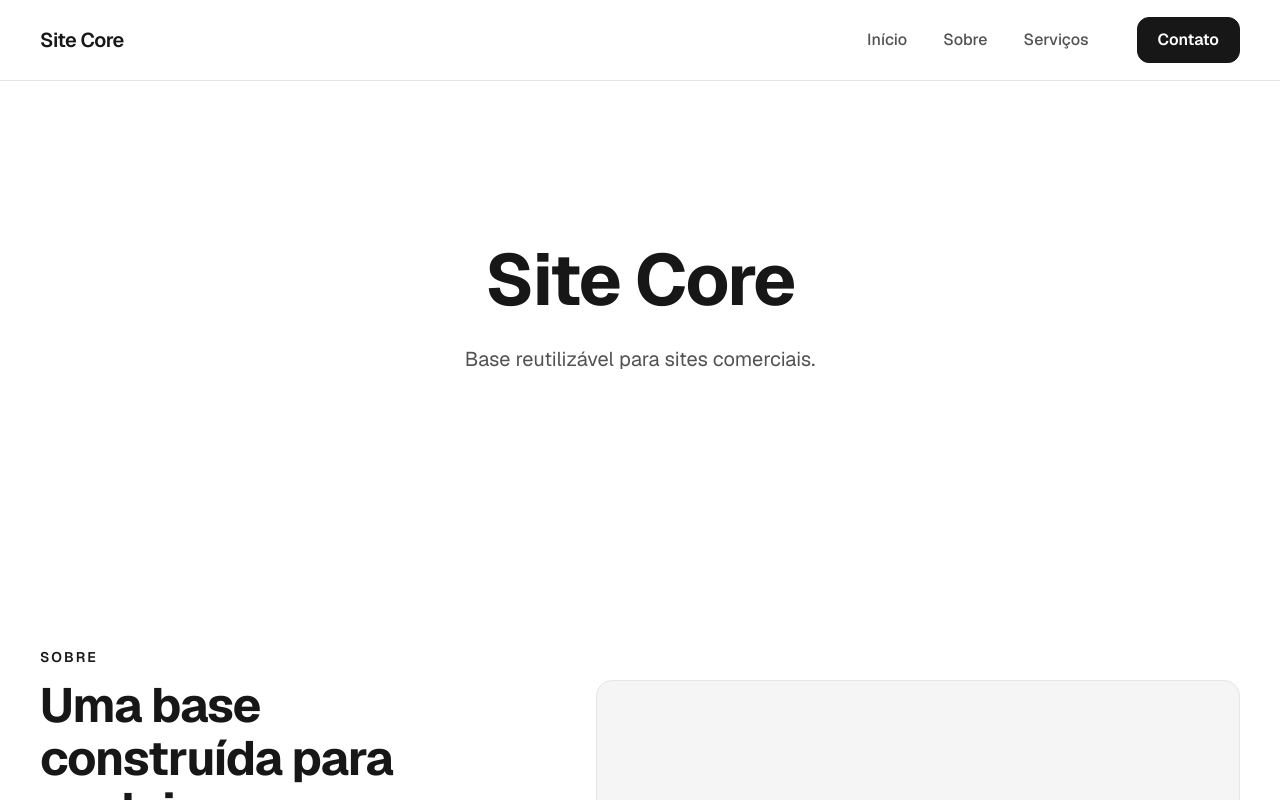
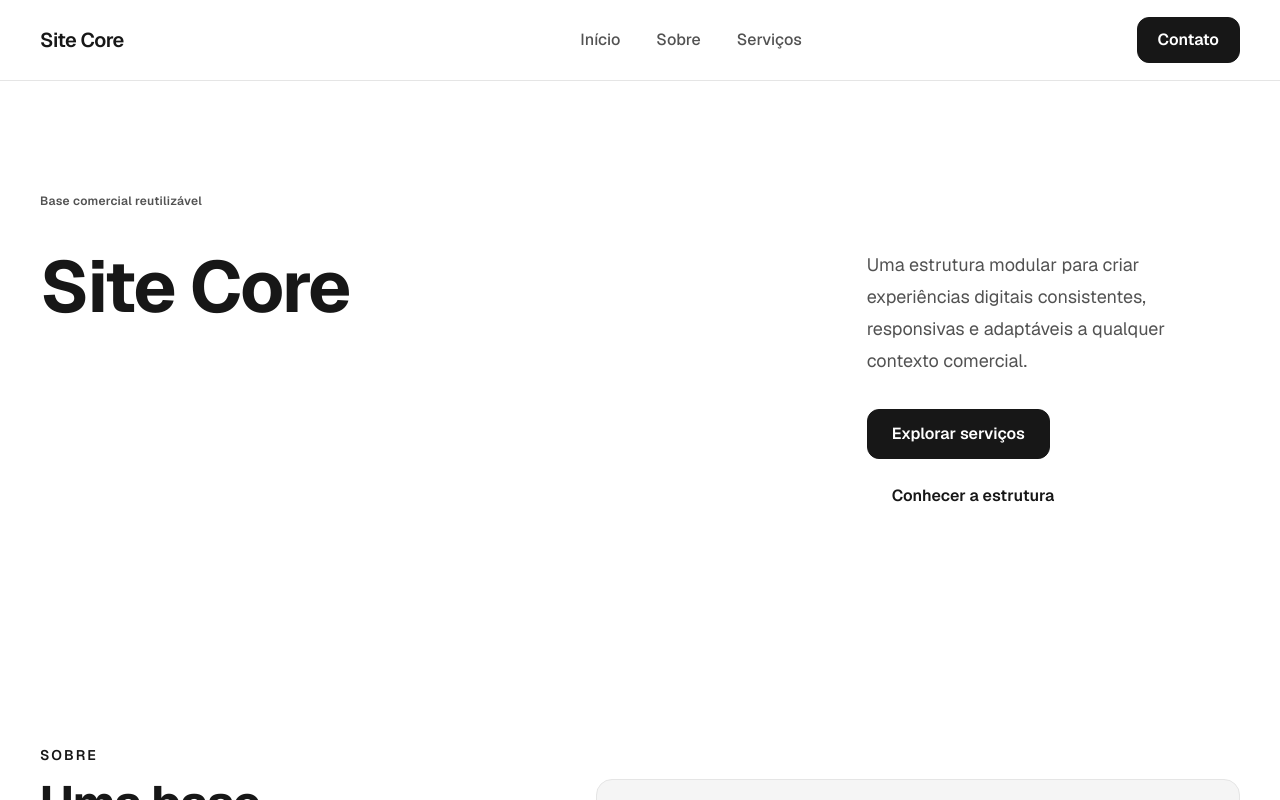
Before and after one commit to MUTANOxB/site-core, a Next.js app: page / in a window 1280 px wide. Shown: the top 800 px of the page. Built offline with nearby package versions, Linux system fonts and the light colour scheme.

Commit message:
feat: redesign header and hero

```diff
--- a/src/app/page.tsx
+++ b/src/app/page.tsx
@@ -180,10 +180,19 @@ export default function Home() {
   return (
     <main id="main-content" tabIndex={-1}>
       <HeroSection
-        description={siteConfig.description}
+        description="Uma estrutura modular para criar experiências digitais consistentes, responsivas e adaptáveis a qualquer contexto comercial."
+        eyebrow="Base comercial reutilizável"
         id="inicio"
+        primaryAction={{
+          label: "Explorar serviços",
+          href: "#servicos",
+        }}
+        secondaryAction={{
+          label: "Conhecer a estrutura",
+          href: "#sobre",
+        }}
         title={siteConfig.name}
-        variant="centered"
+        variant="split"
       />
       <AboutSection
         description="Uma estrutura reutilizável para criar experiências digitais consistentes sem limitar a identidade de cada projeto."
--- a/src/components/layout/Header.tsx
+++ b/src/components/layout/Header.tsx
@@ -29,17 +29,37 @@ export function Header() {
         Pular para o conteúdo
       </a>
 
-      <Container className="flex min-h-16 items-center justify-between gap-4 lg:min-h-20 lg:gap-8 2xl:min-h-24 2xl:gap-10">
+      {/* Mobile / Tablet: flex layout com marca + hamburger */}
+      <Container className="flex min-h-16 items-center justify-between gap-4 lg:hidden">
         <Link
-          aria-label={siteConfig.name + " - página inicial"}
-          className="min-w-0 rounded-sm font-display text-lg font-semibold tracking-tight text-text focus-visible:outline-2 focus-visible:outline-offset-4 focus-visible:outline-primary lg:text-xl 2xl:text-2xl"
+          aria-label={siteConfig.name + " — página inicial"}
+          className="min-w-0 rounded-sm font-display text-lg font-semibold tracking-tight text-text focus-visible:outline-2 focus-visible:outline-offset-4 focus-visible:outline-primary"
           href="/"
         >
-          <span className="block truncate">{siteConfig.name}</span>
+          <span className="block break-words">{siteConfig.name}</span>
         </Link>
 
-        <div className="hidden shrink-0 items-center gap-6 lg:flex lg:gap-8 2xl:gap-10">
-          <nav aria-label="Navegação principal">
+        <MobileMenu cta={globalCta} items={navigationConfig.items} />
+      </Container>
+
+      {/* Desktop lg+: grid editorial de 12 colunas compartilhado com Hero */}
+      <Container className="hidden min-h-20 items-center lg:grid lg:grid-cols-12 lg:gap-x-6 2xl:min-h-24 2xl:gap-x-8">
+        {/* Marca: cols 1–3 */}
+        <div className="col-span-3 flex min-w-0 items-center">
+          <Link
+            aria-label={siteConfig.name + " — página inicial"}
+            className="min-w-0 rounded-sm font-display text-xl font-semibold tracking-tight text-text focus-visible:outline-2 focus-visible:outline-offset-4 focus-visible:outline-primary 2xl:text-2xl"
+            href="/"
+          >
+            <span className="block break-words">{siteConfig.name}</span>
+          </Link>
+        </div>
+
+        {/* Nav: cols 4–10 — centralizada no campo */}
+        <nav
+          aria-label="Navegação principal"
+          className="col-span-7 flex justify-center"
+        >
           <ul className="flex items-center gap-1 2xl:gap-2">
             {navigationConfig.items.map((item) => (
               <li key={item.href}>
@@ -51,6 +71,8 @@ export function Header() {
           </ul>
         </nav>
 
+        {/* CTA: cols 11–12 — alinhado à direita */}
+        <div className="col-span-2 flex items-center justify-end">
           <Button
             className="lg:px-5 lg:text-base 2xl:min-h-12 2xl:px-6"
             href={globalCta.href}
@@ -59,11 +81,6 @@ export function Header() {
             {globalCta.label}
           </Button>
         </div>
-
-        <MobileMenu
-          cta={globalCta}
-          items={navigationConfig.items}
-        />
       </Container>
     </header>
   );
--- a/src/sections/hero/HeroSection.tsx
+++ b/src/sections/hero/HeroSection.tsx
@@ -1,6 +1,5 @@
 import type { ReactNode } from "react";
 
-import { Badge } from "@/components/ui/Badge";
 import { Button } from "@/components/ui/Button";
 import { Container } from "@/components/ui/Container";
 import { Section } from "@/components/ui/Section";
@@ -29,42 +28,152 @@ export function HeroSection({
   const hasMedia = Boolean(media);
   const isCentered = variant === "centered";
 
+  /* ------------------------------------------------------------------ */
+  /* VARIANTE SPLIT — composição editorial assimétrica                   */
+  /*                                                                     */
+  /* Única malha CSS Grid responsiva com exatamente UM ÚNICO <h1>:       */
+  /*                                                                     */
+  /* Mobile (< sm / < 640px): 4 colunas                                  */
+  /*   - H1: col-span-4 (linha 1, largura útil completa)                 */
+  /*   - Rail: col-span-4 pl-4 (linha 2, abaixo com leve inset)          */
+  /*                                                                     */
+  /* Tablet (sm / 640px–1023px): 8 colunas                               */
+  /*   - H1: sm:col-span-5                                               */
+  /*   - Rail: sm:col-span-3 sm:col-start-6 sm:pl-0                      */
+  /*                                                                     */
+  /* Desktop (lg+ / 1024px+): 12 colunas                                 */
+  /*   - H1: lg:col-span-7 xl:col-span-8                                 */
+  /*   - Rail: lg:col-span-5 lg:col-start-8 xl:col-span-4 xl:col-start-9 */
+  /*                                                                     */
+  /* Sem mídia: densidade regular evita vazio excessivo inferior.        */
+  /* Com mídia: densidade immersive para acomodar a mídia naturalmente.  */
+  /* ------------------------------------------------------------------ */
+  if (!isCentered) {
     return (
-    <Section id={id}>
+      <Section density={hasMedia ? "immersive" : "regular"} id={id}>
         <Container>
+          {/* Eyebrow — tratamento tipográfico, sem Badge / pill        */}
+          {/* sentence case, sem uppercase forçado, tracking sutil      */}
+          {eyebrow ? (
+            <p className="mb-6 text-xs font-semibold tracking-wide text-muted-text sm:mb-8 lg:mb-10">
+              {eyebrow}
+            </p>
+          ) : null}
+
+          {/* Grid editorial único responsivo */}
+          <div className="grid grid-cols-4 gap-y-8 sm:grid-cols-8 sm:items-start sm:gap-x-6 sm:gap-y-0 lg:grid-cols-12 lg:gap-x-8 xl:gap-x-10">
+            {/* Campo do H1 ÚNICO — dominante */}
+            <div className="col-span-4 sm:col-span-5 lg:col-span-7 xl:col-span-8">
+              <h1 className="break-words font-display text-4xl font-bold leading-[1.1] tracking-tight text-text sm:text-5xl lg:text-6xl xl:text-7xl xl:leading-[1.06] 2xl:text-7xl">
+                {title}
+              </h1>
+            </div>
+
+            {/* Rail editorial ÚNICO — description + actions (+ mídia no desktop) */}
+            <div className="col-span-4 pl-4 sm:col-span-3 sm:col-start-6 sm:pl-0 lg:col-span-5 lg:col-start-8 xl:col-span-4 xl:col-start-9">
+              {description ? (
+                <p className="max-w-sm text-base leading-7 text-muted-text sm:text-lg sm:leading-8">
+                  {description}
+                </p>
+              ) : null}
+
+              {hasActions ? (
                 <div
                   className={[
-            "grid items-center gap-10 lg:gap-16 lg:py-8 xl:gap-20 xl:py-12 2xl:gap-24 2xl:py-16",
-            variant === "split" && hasMedia
-              ? "lg:grid-cols-[minmax(0,5fr)_minmax(0,7fr)]"
-              : "",
+                    "flex flex-col gap-3 sm:flex-row sm:flex-wrap",
+                    description ? "mt-6 sm:mt-8" : "",
                   ]
                     .filter(Boolean)
                     .join(" ")}
                 >
+                  {primaryAction ? (
+                    <Button
+                      href={primaryAction.href}
+                      rel={
+                        primaryAction.external
+                          ? "noopener noreferrer"
+                          : undefined
+                      }
+                      size="lg"
+                      target={primaryAction.external ? "_blank" : undefined}
+                    >
+                      {primaryAction.label}
+                      {primaryAction.external ? (
+                        <>
+                          <span aria-hidden="true">↗</span>
+                          <span className="sr-only">(abre em nova aba)</span>
+                        </>
+                      ) : null}
+                    </Button>
+                  ) : null}
+
+                  {secondaryAction ? (
+                    <Button
+                      href={secondaryAction.href}
+                      rel={
+                        secondaryAction.external
+                          ? "noopener noreferrer"
+                          : undefined
+                      }
+                      size="lg"
+                      target={secondaryAction.external ? "_blank" : undefined}
+                      variant="ghost"
+                    >
+                      {secondaryAction.label}
+                      {secondaryAction.external ? (
+                        <>
+                          <span aria-hidden="true">↗</span>
+                          <span className="sr-only">(abre em nova aba)</span>
+                        </>
+                      ) : null}
+                    </Button>
+                  ) : null}
+                </div>
+              ) : null}
+
+              {/* Mídia no rail desktop (lg+) */}
+              {hasMedia ? (
+                <div className="mt-8 hidden min-w-0 lg:block">{media}</div>
+              ) : null}
+            </div>
+
+            {/* Mídia abaixo das ações no mobile/tablet (< lg) */}
+            {hasMedia ? (
+              <div className="col-span-4 min-w-0 sm:col-span-8 lg:hidden">
+                {media}
+              </div>
+            ) : null}
+          </div>
+        </Container>
+      </Section>
+    );
+  }
+
+  /* ------------------------------------------------------------------ */
+  /* VARIANTE CENTERED — preservada sem alteração estrutural             */
+  /* ------------------------------------------------------------------ */
+  return (
+    <Section id={id}>
+      <Container>
+        <div className="grid items-center gap-10 lg:gap-16 lg:py-8 xl:gap-20 xl:py-12 2xl:gap-24 2xl:py-16">
           <div
             className={[
-              isCentered ? "mx-auto max-w-5xl text-center" : "max-w-3xl",
+              "mx-auto max-w-5xl text-center",
               hasMedia ? "min-w-0" : "",
             ]
               .filter(Boolean)
               .join(" ")}
           >
             {eyebrow ? (
-              <Badge className="max-w-full">
-                <span className="min-w-0 whitespace-normal break-words text-left leading-5">
+              <p className="mb-5 text-xs font-semibold uppercase tracking-widest text-muted-text">
                 {eyebrow}
-                </span>
-              </Badge>
+              </p>
             ) : null}
 
             <h1
               className={[
                 "break-words font-display text-4xl font-bold leading-tight tracking-tight text-text sm:text-5xl lg:text-6xl",
-                isCentered
-                  ? "xl:text-7xl xl:leading-[1.08]"
-                  : "xl:text-6xl 2xl:text-7xl 2xl:leading-[1.08]",
-                eyebrow ? "mt-5" : "",
+                "xl:text-7xl xl:leading-[1.08]",
               ]
                 .filter(Boolean)
                 .join(" ")}
@@ -73,27 +182,13 @@ export function HeroSection({
             </h1>
 
             {description ? (
-              <p
-                className={[
-                  "mt-5 max-w-2xl text-lg leading-8 text-muted-text sm:text-xl xl:mt-6 xl:max-w-3xl",
-                  isCentered ? "mx-auto" : "",
-                ]
-                  .filter(Boolean)
-                  .join(" ")}
-              >
+              <p className="mx-auto mt-5 max-w-2xl text-lg leading-8 text-muted-text sm:text-xl xl:mt-6 xl:max-w-3xl">
                 {description}
               </p>
             ) : null}
 
             {hasActions ? (
-              <div
-                className={[
-                  "mt-8 flex flex-col gap-3 sm:flex-row sm:flex-wrap xl:mt-10 xl:gap-4",
-                  isCentered ? "sm:justify-center" : "",
-                ]
-                  .filter(Boolean)
-                  .join(" ")}
-              >
+              <div className="mt-8 flex flex-col gap-3 sm:flex-row sm:flex-wrap sm:justify-center xl:mt-10 xl:gap-4">
                 {primaryAction ? (
                   <Button
                     className="w-full sm:w-auto xl:min-h-14 xl:px-8 xl:text-lg"
@@ -141,13 +236,7 @@ export function HeroSection({
           </div>
 
           {hasMedia ? (
-            <div
-              className={
-                isCentered ? "mx-auto w-full max-w-6xl" : "min-w-0"
-              }
-            >
-              {media}
-            </div>
+            <div className="mx-auto w-full max-w-6xl min-w-0">{media}</div>
           ) : null}
         </div>
       </Container>
```
Also changed, not shown: 1 other file (tests, documents, lock files or other folders). Lines whose indentation alone changed are shown as unchanged.
